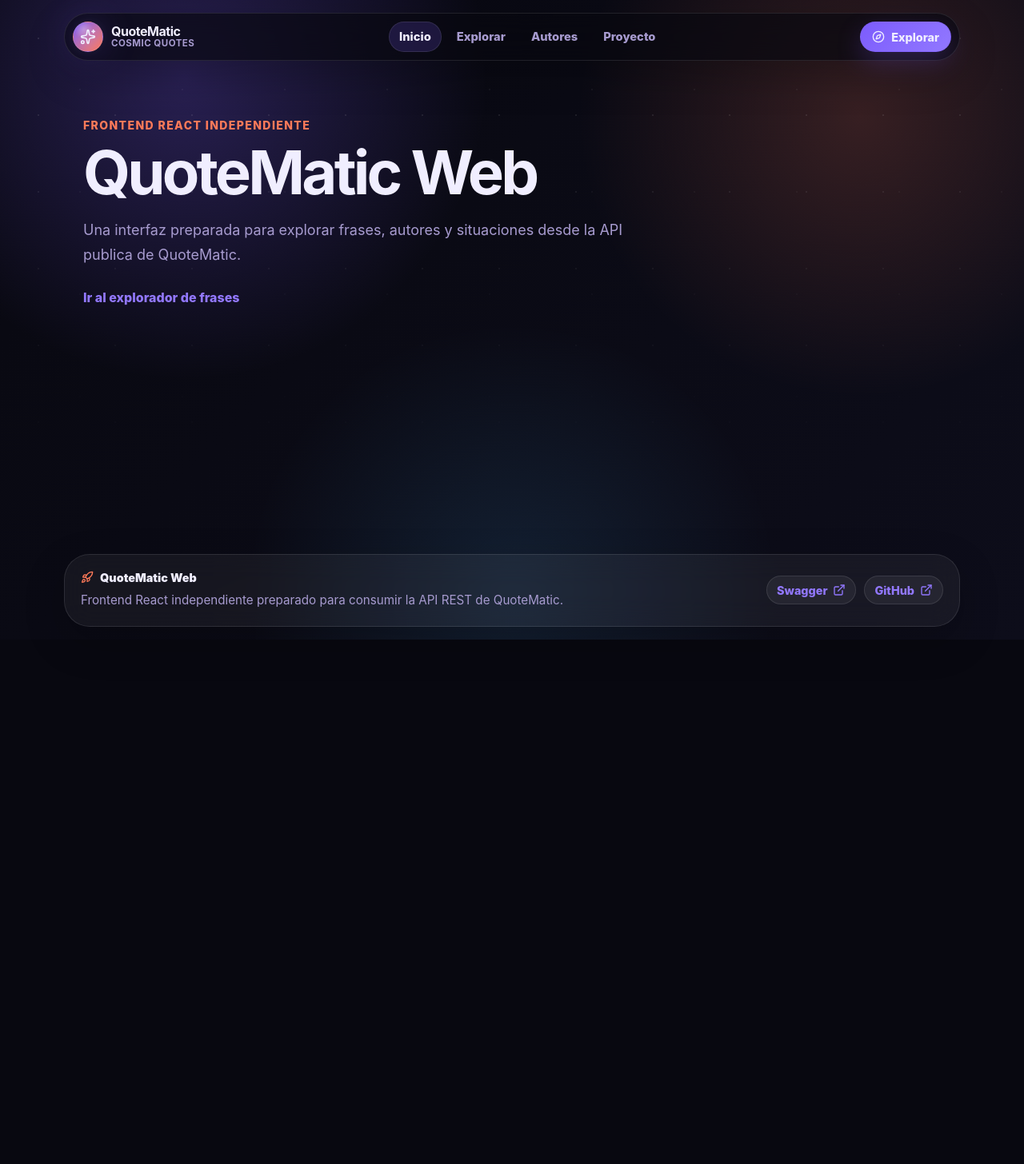
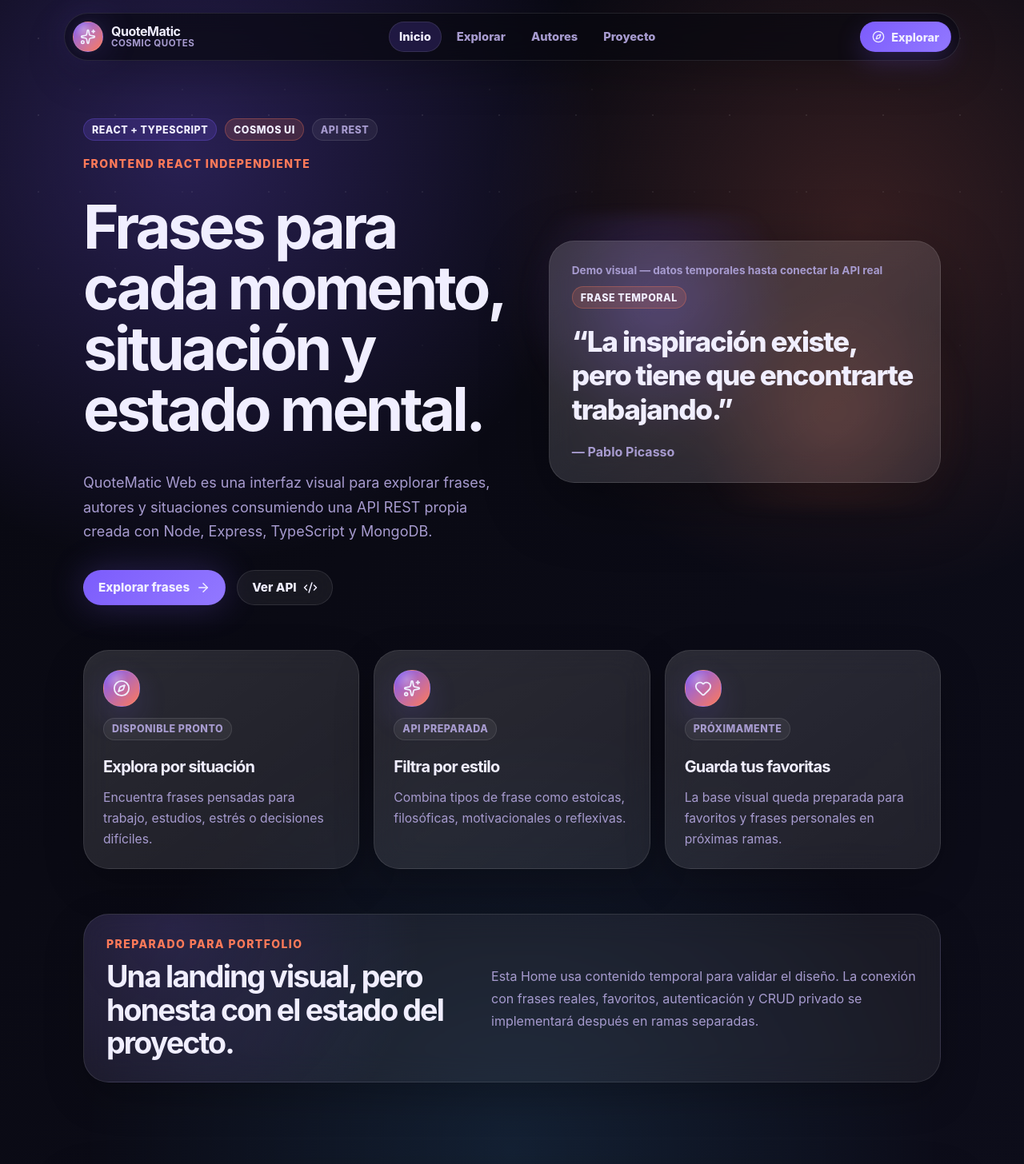
Before and after one commit to David-LS-Bilbao/QuoteMatic-Web, a React (Vite) app: page / in a window 1280 px wide. Shown: the top 1456 px of the page at 80% size. Before the commit the page ends 800 px from the top, so only its background shows below. Built offline with nearby package versions, Linux system fonts and the light colour scheme.

Commit message:
landing page creada

```diff
--- a/src/pages/HomePage.tsx
+++ b/src/pages/HomePage.tsx
@@ -1,17 +1,115 @@
+
+import { ArrowRight, Code2, Compass, Heart, Sparkles } from 'lucide-react'
 import { Link } from 'react-router'
 
+import { Badge, QuoteCard } from '../components/ui'
+
+const featureCards = [
+  {
+    icon: Compass,
+    title: 'Explora por situación',
+    description:
+      'Encuentra frases pensadas para trabajo, estudios, estrés o decisiones difíciles.',
+    badge: 'Disponible pronto',
+  },
+  {
+    icon: Sparkles,
+    title: 'Filtra por estilo',
+    description:
+      'Combina tipos de frase como estoicas, filosóficas, motivacionales o reflexivas.',
+    badge: 'API preparada',
+  },
+  {
+    icon: Heart,
+    title: 'Guarda tus favoritas',
+    description:
+      'La base visual queda preparada para favoritos y frases personales en próximas ramas.',
+    badge: 'Próximamente',
+  },
+]
+
+// Componente HomePage
 export function HomePage() {
   return (
-    <section className="page-section">
-      <p className="eyebrow">Frontend React independiente</p>
-      <h1>QuoteMatic Web</h1>
-      <p className="page-lead">
-        Una interfaz preparada para explorar frases, autores y situaciones desde
-        la API publica de QuoteMatic.
-      </p>
-      <Link className="text-cta" to="/explore">
-        Ir al explorador de frases
-      </Link>
+    <section className="page-section home-page">
+      <div className="home-hero">
+        <div className="home-hero-content">
+          <div className="home-badges" aria-label="Estado del proyecto">
+            <Badge>React + TypeScript</Badge>
+            <Badge variant="accent">Cosmos UI</Badge>
+            <Badge variant="muted">API REST</Badge>
+          </div>
+
+          <p className="eyebrow">Frontend React independiente</p>
+
+          <h1>Frases para cada momento, situación y estado mental.</h1>
+
+          <p className="page-lead">
+            QuoteMatic Web es una interfaz visual para explorar frases,
+            autores y situaciones consumiendo una API REST propia creada con
+            Node, Express, TypeScript y MongoDB.
+          </p>
+
+          <div className="home-hero-actions">
+            <Link className="ui-button ui-button-primary ui-button-md" to="/explore">
+              Explorar frases
+              <ArrowRight aria-hidden="true" size={18} />
+            </Link>
+
+            <a
+              className="ui-button ui-button-secondary ui-button-md"
+              href="https://quotematic.davlos.es/api-docs/"
+              target="_blank"
+              rel="noreferrer"
+            >
+              Ver API
+              <Code2 aria-hidden="true" size={18} />
+            </a>
+          </div>
+        </div>
+
+        <div className="home-hero-card" aria-label="Frase destacada temporal">
+          <QuoteCard
+            quote="La inspiración existe, pero tiene que encontrarte trabajando."
+            author="Pablo Picasso"
+            meta="Demo visual — datos temporales hasta conectar la API real"
+            isMock
+          />
+        </div>
+      </div>
+
+      <div className="feature-grid" aria-label="Funciones principales">
+        {featureCards.map((feature) => {
+          const Icon = feature.icon
+
+          return (
+            <article className="feature-card" key={feature.title}>
+              <div className="feature-card-icon" aria-hidden="true">
+                <Icon size={22} />
+              </div>
+
+              <Badge variant="muted">{feature.badge}</Badge>
+
+              <h2 className="feature-card-title">{feature.title}</h2>
+
+              <p className="feature-card-description">{feature.description}</p>
+            </article>
+          )
+        })}
+      </div>
+
+      <aside className="tech-panel" aria-label="Resumen tecnico del proyecto">
+        <div>
+          <p className="eyebrow">Preparado para portfolio</p>
+          <h2>Una landing visual, pero honesta con el estado del proyecto.</h2>
+        </div>
+
+        <p>
+          Esta Home usa contenido temporal para validar el diseño. La conexión
+          con frases reales, favoritos, autenticación y CRUD privado se
+          implementará después en ramas separadas.
+        </p>
+      </aside>
     </section>
   )
 }
--- a/src/styles/components.css
+++ b/src/styles/components.css
@@ -219,3 +219,193 @@
     width: 100%;
   }
 }
+/* Home landing */
+
+.home-page {
+  display: grid;
+  gap: 56px;
+}
+
+.home-hero {
+  display: grid;
+  grid-template-columns: minmax(0, 1.05fr) minmax(320px, 0.95fr);
+  align-items: center;
+  gap: 40px;
+  min-height: calc(100vh - 220px);
+}
+
+.home-hero-content {
+  display: grid;
+  gap: 20px;
+}
+
+.home-badges {
+  display: flex;
+  align-items: center;
+  gap: 10px;
+  flex-wrap: wrap;
+}
+
+.home-hero-actions {
+  display: flex;
+  align-items: center;
+  gap: 14px;
+  margin-top: 12px;
+  flex-wrap: wrap;
+}
+
+.home-hero-card {
+  position: relative;
+}
+
+.home-hero-card::before {
+  content: '';
+  position: absolute;
+  inset: -32px;
+  z-index: -1;
+  border-radius: var(--radius-xl);
+  background:
+    radial-gradient(circle at 30% 30%, rgb(124 92 252 / 30%), transparent 36%),
+    radial-gradient(circle at 70% 70%, rgb(255 122 89 / 18%), transparent 38%);
+  filter: blur(8px);
+}
+
+.feature-grid {
+  display: grid;
+  grid-template-columns: repeat(3, minmax(0, 1fr));
+  gap: 18px;
+}
+
+.feature-card {
+  min-height: 260px;
+  padding: 24px;
+  display: flex;
+  flex-direction: column;
+  align-items: flex-start;
+  gap: 14px;
+  border: 1px solid var(--color-border);
+  border-radius: var(--radius-xl);
+  background:
+    linear-gradient(145deg, rgb(255 255 255 / 8%), rgb(255 255 255 / 3%)),
+    var(--color-surface-glass);
+  box-shadow: var(--shadow-soft);
+  backdrop-filter: blur(var(--blur-glass));
+  transition:
+    border-color var(--transition-normal),
+    box-shadow var(--transition-normal),
+    transform var(--transition-normal);
+}
+
+.feature-card:hover {
+  border-color: var(--color-border-strong);
+  box-shadow:
+    var(--shadow-soft),
+    0 18px 60px rgb(124 92 252 / 14%);
+  transform: translateY(-3px);
+}
+
+.feature-card-icon {
+  width: 46px;
+  height: 46px;
+  display: grid;
+  place-items: center;
+  border: 1px solid var(--color-border);
+  border-radius: var(--radius-lg);
+  color: var(--color-text);
+  background:
+    radial-gradient(circle at 35% 25%, rgb(255 255 255 / 24%), transparent 32%),
+    linear-gradient(135deg, var(--color-primary), var(--color-accent));
+  box-shadow: 0 14px 36px rgb(124 92 252 / 18%);
+}
+
+.feature-card-title {
+  margin: 8px 0 0;
+  color: var(--color-text);
+  font-size: 1.25rem;
+  line-height: 1.15;
+  letter-spacing: -0.04em;
+}
+
+.feature-card-description {
+  margin: 0;
+  color: var(--color-muted);
+  font-size: 0.98rem;
+  line-height: 1.65;
+}
+
+.tech-panel {
+  padding: 28px;
+  display: grid;
+  grid-template-columns: minmax(0, 0.85fr) minmax(280px, 1fr);
+  gap: 28px;
+  align-items: center;
+  border: 1px solid var(--color-border);
+  border-radius: var(--radius-xl);
+  background:
+    radial-gradient(circle at 10% 10%, rgb(124 92 252 / 16%), transparent 32%),
+    var(--color-surface-glass);
+  box-shadow: var(--shadow-soft);
+  backdrop-filter: blur(var(--blur-glass));
+}
+
+.tech-panel h2 {
+  max-width: 520px;
+  margin: 0;
+  color: var(--color-text);
+  font-size: clamp(1.55rem, 4vw, 2.35rem);
+  line-height: 1.1;
+  letter-spacing: -0.05em;
+}
+
+.tech-panel p:last-child {
+  margin: 0;
+  color: var(--color-muted);
+  font-size: 1rem;
+  line-height: 1.75;
+}
+
+@media (prefers-reduced-motion: reduce) {
+  .feature-card:hover {
+    transform: none;
+  }
+}
+
+@media (max-width: 900px) {
+  .home-hero {
+    grid-template-columns: 1fr;
+    min-height: auto;
+  }
+
+  .feature-grid {
+    grid-template-columns: 1fr;
+  }
+
+  .tech-panel {
+    grid-template-columns: 1fr;
+  }
+}
+
+@media (max-width: 640px) {
+  .home-page {
+    gap: 40px;
+  }
+
+  .home-hero {
+    gap: 28px;
+  }
+
+  .home-hero-actions {
+    align-items: stretch;
+    flex-direction: column;
+  }
+
+  .home-hero-actions .ui-button {
+    width: 100%;
+  }
+
+  .feature-card,
+  .tech-panel {
+    padding: 22px;
+    border-radius: var(--radius-lg);
+  }
+}
```
